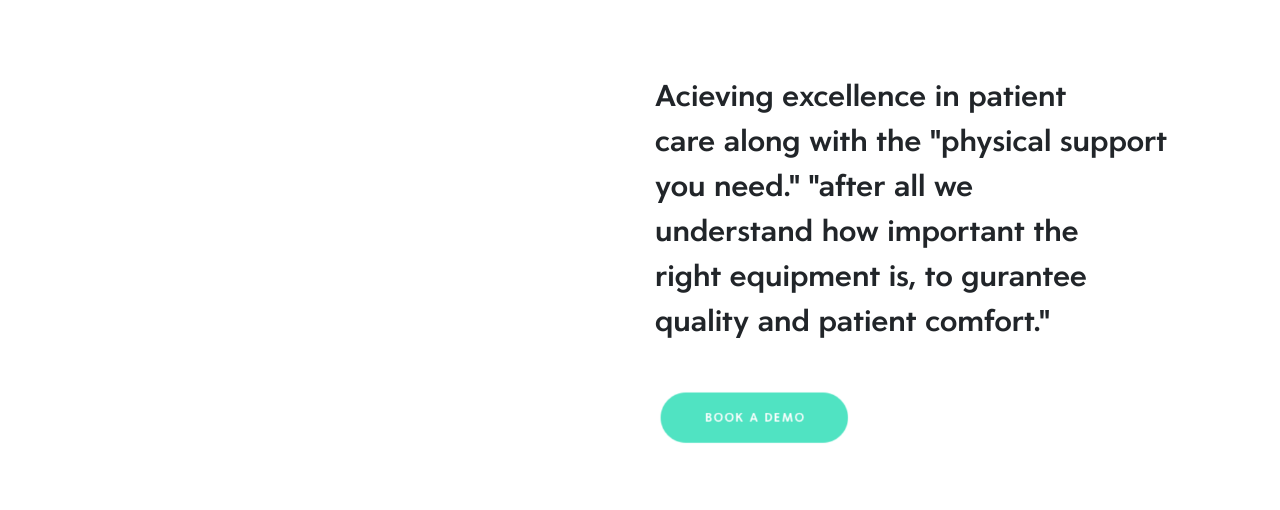
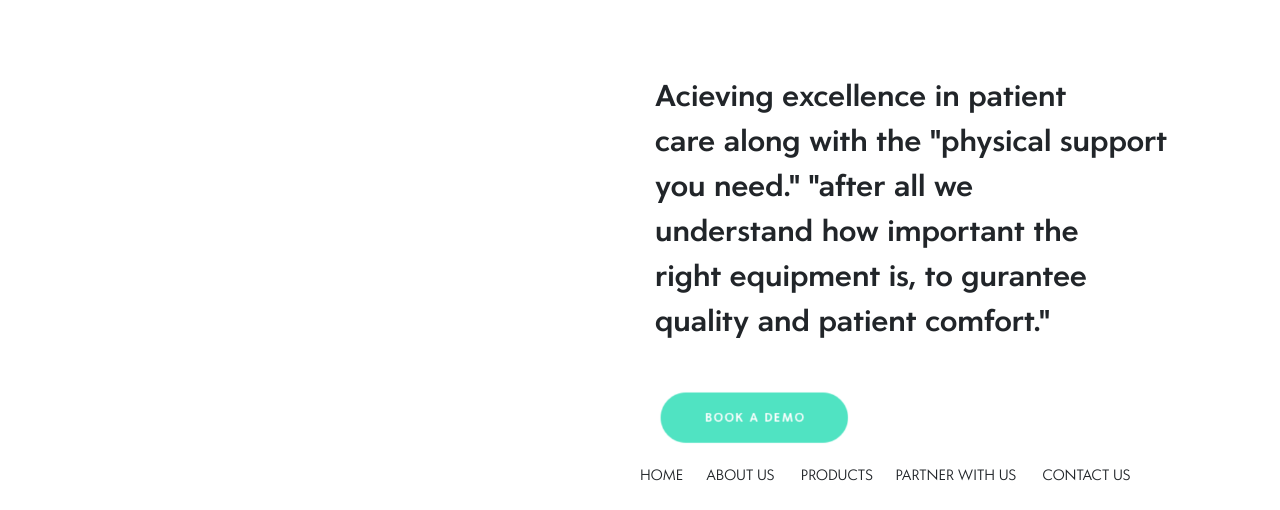
Before and after one commit to sikky99/test1, a plain HTML site: page index.html in a window 1280 px wide. Shown: the part 609-1119 px from the top of the page. Before the commit the page ends 1074 px from the top, so only its background shows below. Drawn offline with nearby package versions, Linux system fonts and the light colour scheme; files whose address does not match are found by name.

Commit message:
Add files via upload

```diff
--- a/index.html
+++ b/index.html
@@ -91,6 +91,11 @@
 <div>
 
 </div>
+<div class="nav-bar" style="font-family: castletype_-_carismagothic-regular-webfont; font-size: 15px;margin-left: 50%;"><span style="word-spacing: 19px;">   HOME </span>  ABOUT <span style="word-spacing: 19px;">US&nbsp</span>   <span style="word-spacing: 19px;">PRODUCTS
+ </span> PARTNER WITH <span style="word-spacing: 19px;">US&nbsp</span>  CONTACT US</span>
+  <br>
+  <br>
+</div>
 
 
 
```
